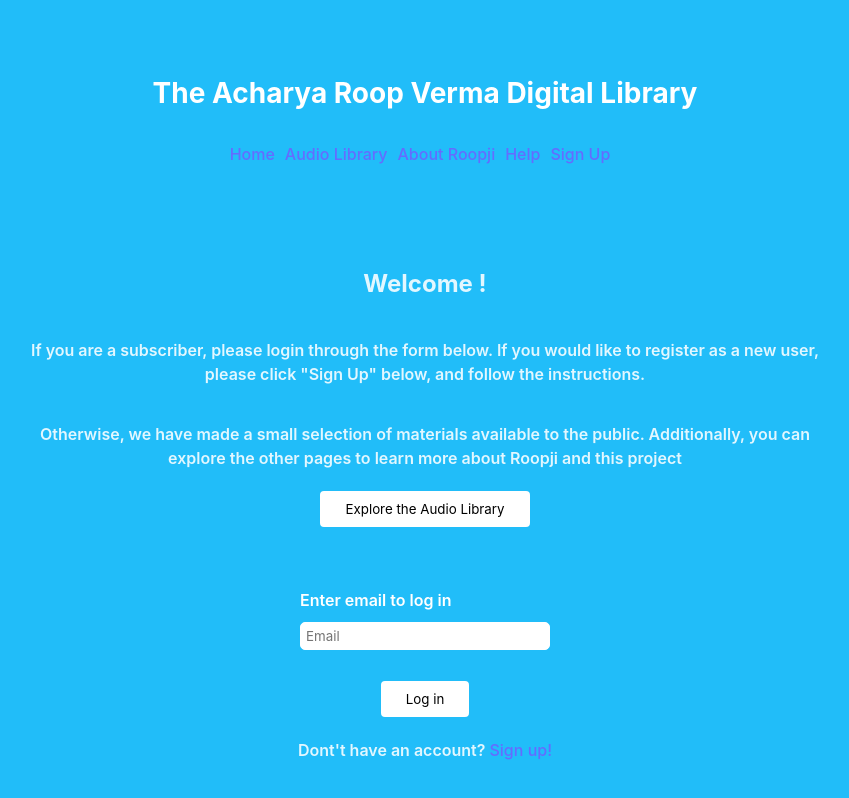
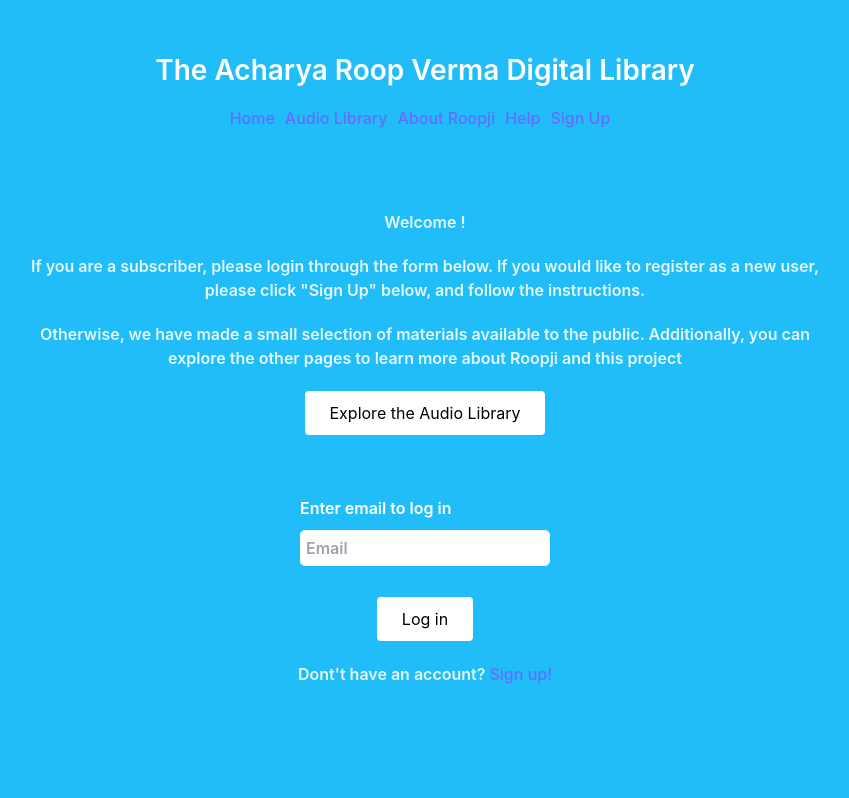
Before and after one commit to tomekregulski/roop-verma-archive-client, a React (Vite) app: page / in a window 1280 px wide. Shown: the whole page, without its empty margins (215-1064 px from the left). Built offline with nearby package versions, Linux system fonts and the light colour scheme; no server answers.

Commit message:
config tailwind

```diff
--- a/package.json
+++ b/package.json
@@ -32,6 +32,7 @@
     "@typescript-eslint/eslint-plugin": "^5.10.2",
     "@typescript-eslint/parser": "^5.10.2",
     "@vitejs/plugin-react": "^1.3.2",
+    "autoprefixer": "^10.4.14",
     "eslint": "^8.8.0",
     "eslint-config-prettier": "^8.3.0",
     "eslint-plugin-import": "^2.25.4",
@@ -39,8 +40,10 @@
     "eslint-plugin-prettier": "^4.0.0",
     "eslint-plugin-react": "^7.28.0",
     "eslint-plugin-simple-import-sort": "^7.0.0",
+    "postcss": "^8.4.25",
     "pre-commit": "^1.2.2",
     "prettier": "^2.5.1",
+    "tailwindcss": "^3.3.2",
     "typescript": "^4.5.5",
     "vite": "^2.9.12"
   },
--- /dev/null
+++ b/postcss.config.js
@@ -0,0 +1,6 @@
+module.exports = {
+  plugins: {
+    tailwindcss: {},
+    autoprefixer: {},
+  },
+}
--- a/src/index.css
+++ b/src/index.css
@@ -1,3 +1,7 @@
+@tailwind base;
+@tailwind components;
+@tailwind utilities;
+
 :root {
   font-family: Inter, system-ui, Avenir, Helvetica, Arial, sans-serif;
   /* font-family: 'Montserrat', sans-serif; */
--- /dev/null
+++ b/tailwind.config.js
@@ -0,0 +1,8 @@
+/** @type {import('tailwindcss').Config} */
+module.exports = {
+  content: ['./index.html', './src/**/*.{js,ts,jsx,tsx}'],
+  theme: {
+    extend: {},
+  },
+  plugins: [],
+};
```
Also changed, not shown: 1 other file (tests, documents, lock files or other folders).
